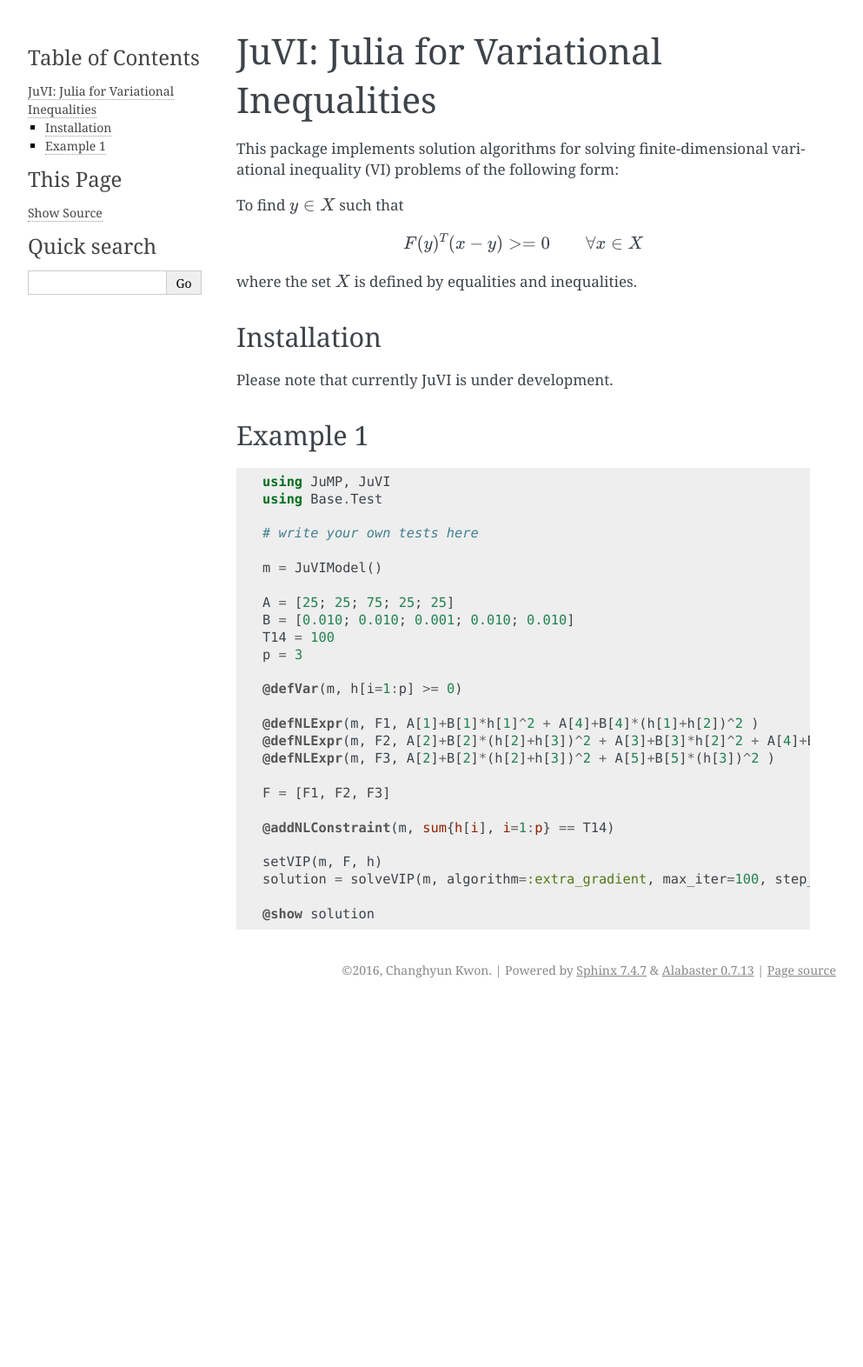
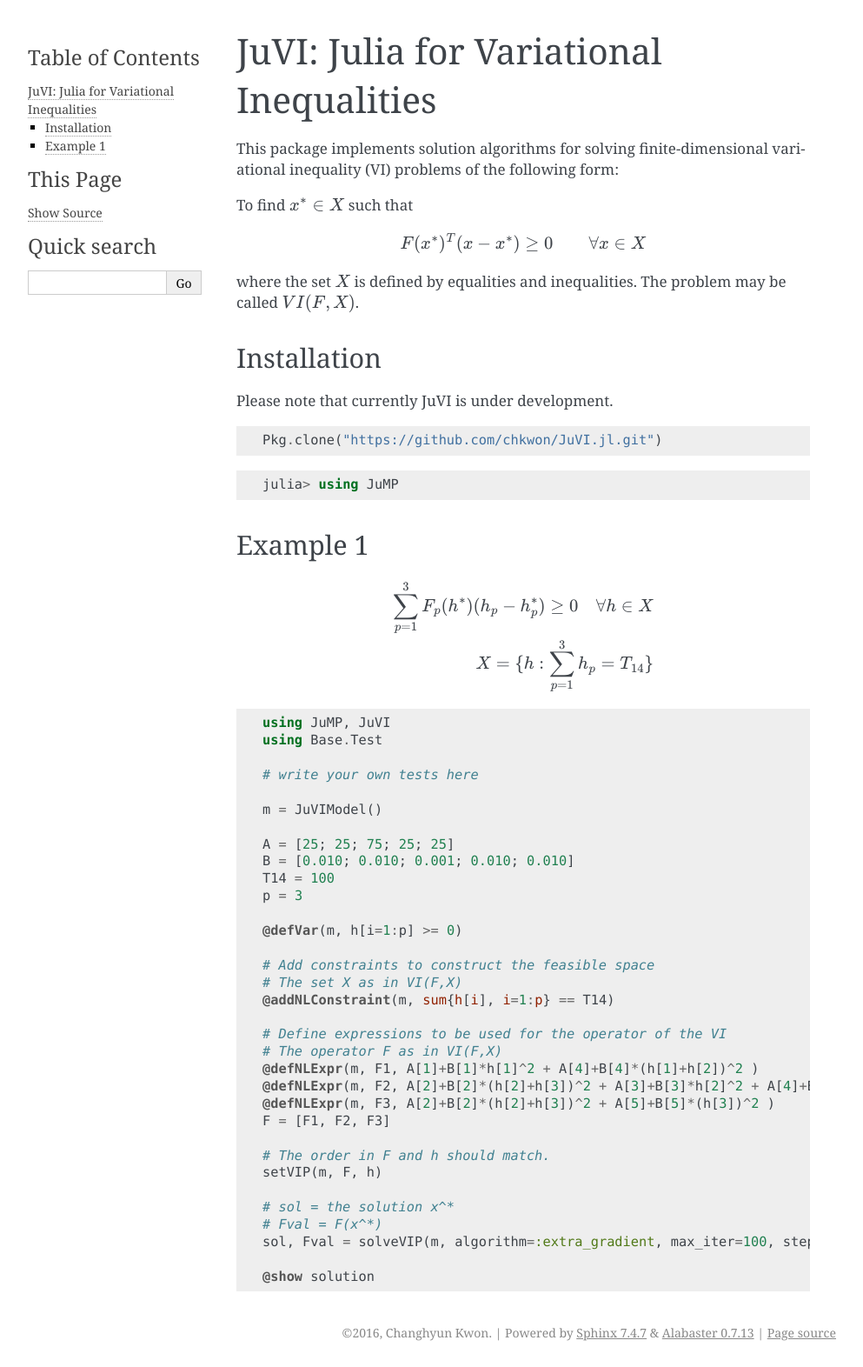
Before and after one commit to chkwon/VariationalInequality.jl, a Sphinx documentation site: the page built from doc/index.rst, in a window 1280 px wide. Shown: the whole page at 87% size, without its empty margins (148-1141 px from the left). Built offline with Sphinx 7.4.7, drawn with Linux system fonts in a browser that asks for light colours; before the commit the page ends 1155 px from its top, so only the background shows below that.

Commit message:
example1

```diff
--- a/doc/index.rst
+++ b/doc/index.rst
@@ -6,12 +6,12 @@
 
 This package implements solution algorithms for solving finite-dimensional variational inequality (VI) problems of the following form:
 
-To find :math:`y \in X` such that
+To find :math:`x^* \in X` such that
 
 .. math::
-    F(y)^T (x-y) >= 0 \qquad \forall x \in X
+    F(x^*)^T (x-x^*) \geq 0 \qquad \forall x \in X
 
-where the set :math:`X` is defined by equalities and inequalities.
+where the set :math:`X` is defined by equalities and inequalities. The problem may be called :math:`VI(F,X)`.
 
 
 Installation
@@ -20,13 +20,19 @@
 Please note that currently JuVI is under development.
 
 .. code-block:: julia
+
    Pkg.clone("https://github.com/chkwon/JuVI.jl.git")
 
 .. code-block:: julia
+
     julia> using JuMP
 
 Example 1
 ^^^^^^^^^
+
+.. math::
+    \sum_{p=1}^3 F_p(h^*) (h_p - h_p^*) \geq 0 \quad\forall h \in X \\
+    X = \{ h : \sum_{p=1}^3 h_p = T_{14} \}
 
 .. code-block:: julia
 
@@ -44,15 +50,22 @@
 
     @defVar(m, h[i=1:p] >= 0)
 
+    # Add constraints to construct the feasible space
+    # The set X as in VI(F,X)
+    @addNLConstraint(m, sum{h[i], i=1:p} == T14)
+
+    # Define expressions to be used for the operator of the VI
+    # The operator F as in VI(F,X)
     @defNLExpr(m, F1, A[1]+B[1]*h[1]^2 + A[4]+B[4]*(h[1]+h[2])^2 )
     @defNLExpr(m, F2, A[2]+B[2]*(h[2]+h[3])^2 + A[3]+B[3]*h[2]^2 + A[4]+B[4]*(h[1]+h[2])^2 )
     @defNLExpr(m, F3, A[2]+B[2]*(h[2]+h[3])^2 + A[5]+B[5]*(h[3])^2 )
-
     F = [F1, F2, F3]
 
-    @addNLConstraint(m, sum{h[i], i=1:p} == T14)
+    # The order in F and h should match.
+    setVIP(m, F, h)
 
-    setVIP(m, F, h)
-    solution = solveVIP(m, algorithm=:extra_gradient, max_iter=100, step_size=0.01)
+    # sol = the solution x^*
+    # Fval = F(x^*)
+    sol, Fval = solveVIP(m, algorithm=:extra_gradient, max_iter=100, step_size=0.01)
 
     @show solution
```
